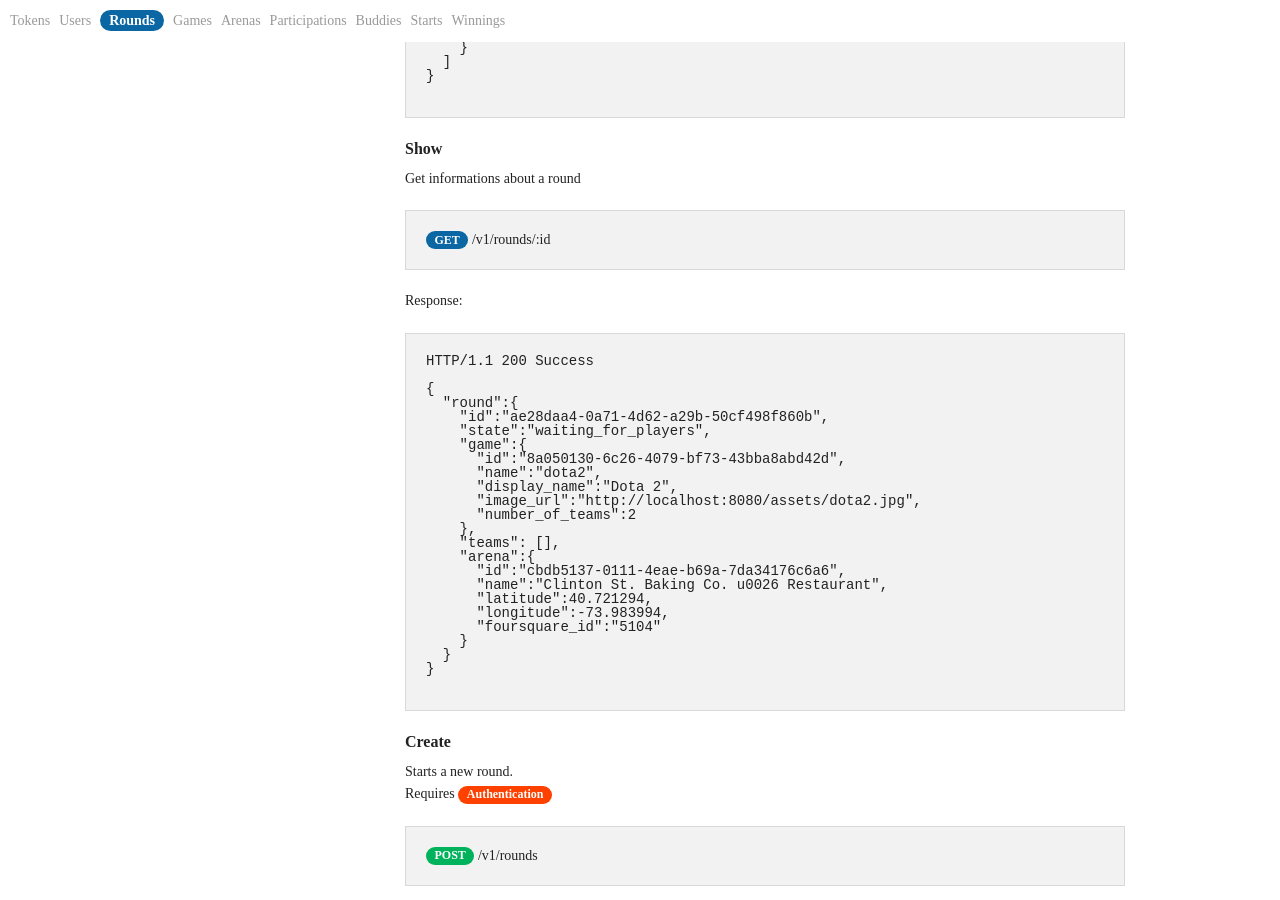
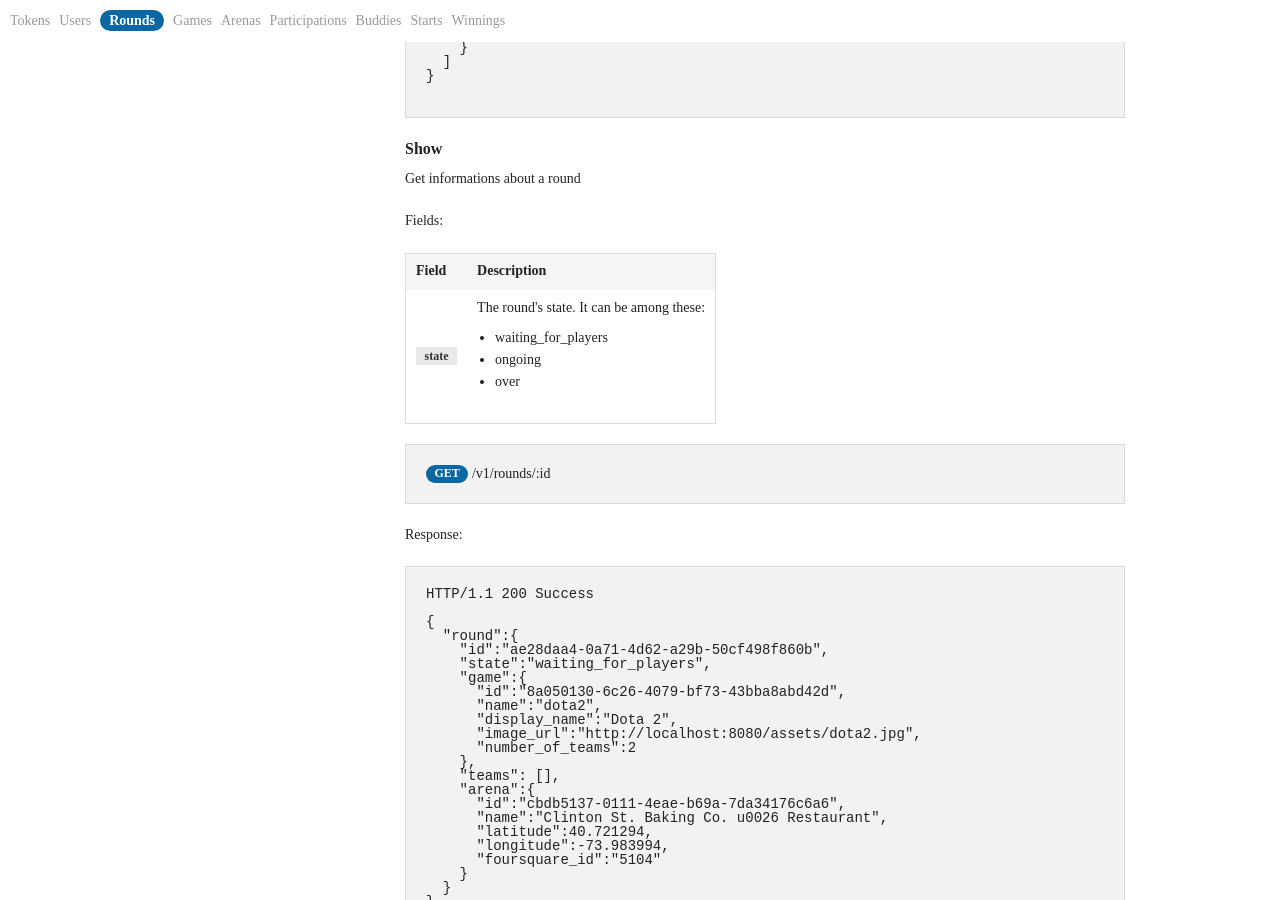
Before and after one commit to matteodepalo/playround-developer, a Jekyll site: the page built from index.html, in a window 1280 px wide and 900 px high, scrolled down 4795 px. Built offline with Jekyll 4.4.1, drawn with Linux system fonts in a browser that asks for light colours; some web fonts are replaced.

Commit message:
Added fields to round

```diff
--- a/_includes/rounds.html
+++ b/_includes/rounds.html
@@ -88,6 +88,29 @@ HTTP/1.1 200 Success
 
   <h4>Show</h4>
   <p>Get informations about a round</p>
+
+  <p>Fields:</p>
+
+  <table>
+    <thead>
+      <tr>
+        <th>Field</th>
+        <th>Description</th>
+      </tr>
+    </thead>
+    <tbody>
+      <tr>
+        <td><span class="parameter">state</span></td>
+        <td>The round's state. It can be among these:
+          <ul>
+            <li>waiting_for_players</li>
+            <li>ongoing</li>
+            <li>over</li>
+          </ul>
+        </td>
+      </tr>
+    </tbody>
+  </table>
 
   <div class="endpoint">
     <span class="get">GET</span> /v1/rounds/:id
```
